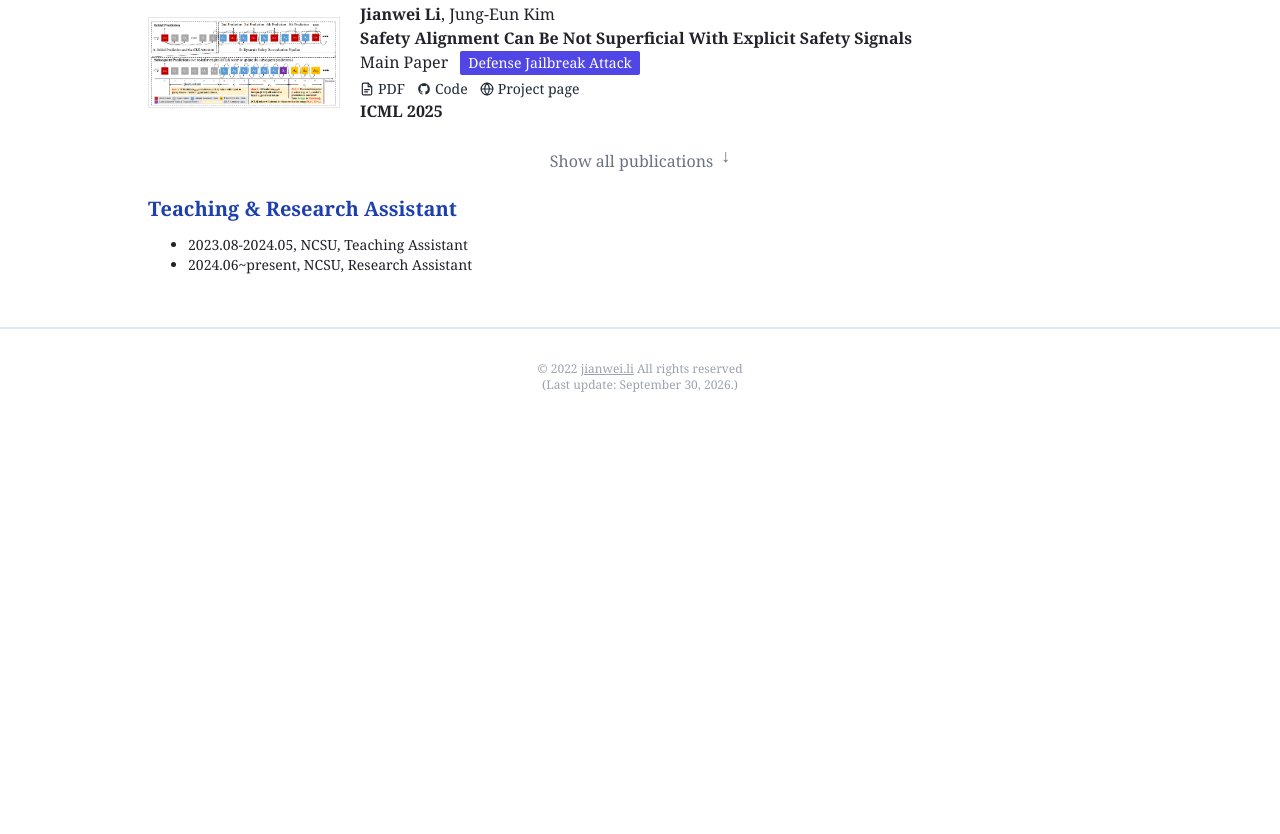
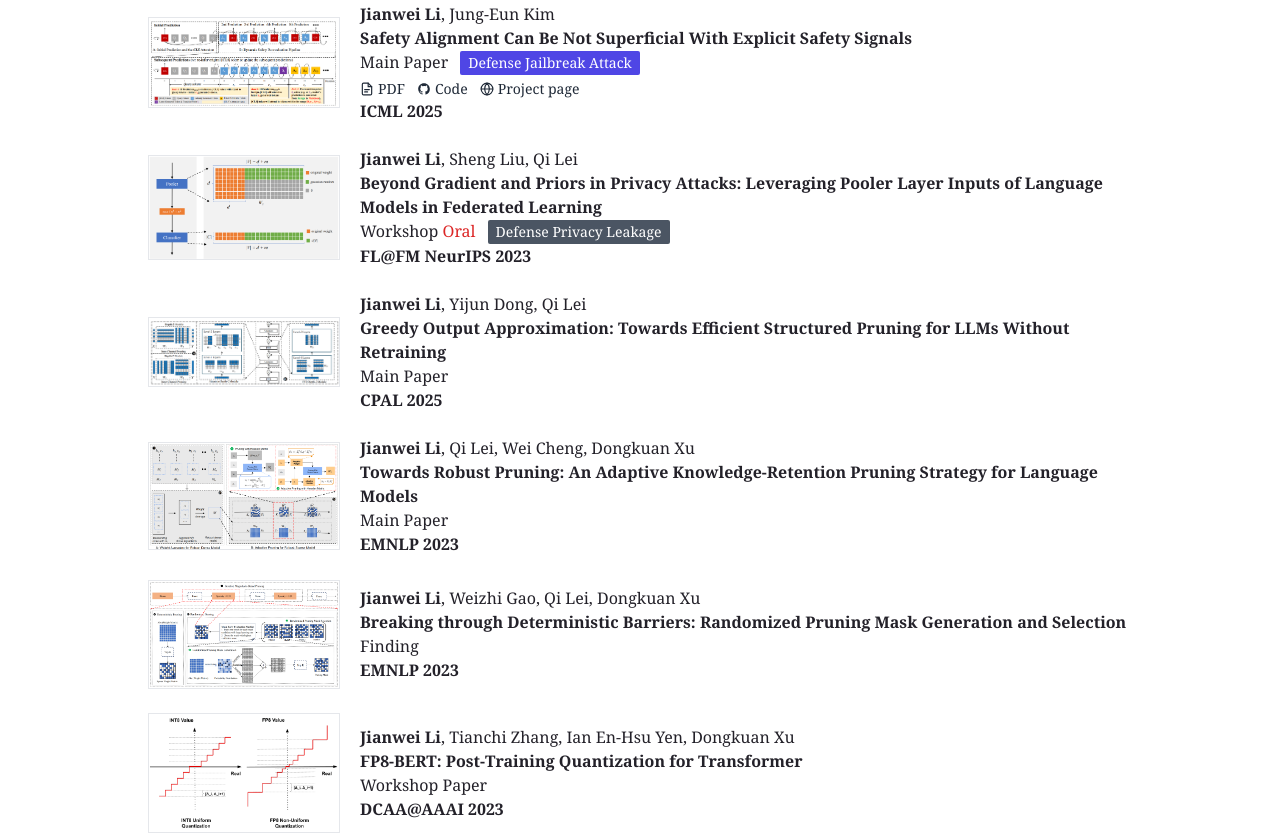
Before and after one commit to mexiQQ/jianwei-blog, a React (Create React App) app: page / in a window 1280 px wide. Shown: the part 3100-3934 px from the top of the page. Before the commit the page ends 3525 px from the top, so only its background shows below. Built offline with nearby package versions, Linux system fonts and the light colour scheme.

Commit message:
Show all publications by default

```diff
--- a/src/components/Publications.js
+++ b/src/components/Publications.js
@@ -15,7 +15,6 @@ import {
   backdoor,
   secreat
 } from "../assets/index"; // 路径根据实际调整
-import { useState } from "react";
 import { PaperLinks } from "./PaperLinks";
 import nullSpace from "../assets/null-space-projection.png";
 import quarantine from "../assets/expert-quarantine.png";
@@ -184,16 +183,12 @@ const publications = [
 ];
 
 const Publications = () => {
-  const [showAll, setShowAll] = useState(false);
-
-  const displayedPubs = showAll ? publications : publications.slice(0, 6);
-
   return (
     <div id="publications" className="scroll-mt-20 mt-10">
-      <div className="text-blue-800 text-xl font-bold mb-2">{showAll ? "Publications" : "Selected Publications"}</div>
+      <div className="text-blue-800 text-xl font-bold mb-2">Publications</div>
       {/* 内容部分 */}
       <div id="publication-list">
-        {displayedPubs.map((pub) => (
+        {publications.map((pub) => (
           <div key={pub.title} id={pub.id} className="py-3 scroll-mt-20">
             <div className="md:flex md:flex-row flex-wrap items-center">
               <div className="md:w-48 md:flex-shrink-0">
@@ -221,28 +216,6 @@ const Publications = () => {
 
       </div>
 
-      {/* 按钮 */}
-      <div className="flex justify-center mt-3">
-        <button
-          type="button"
-          aria-expanded={showAll}
-          aria-controls="publication-list"
-          onClick={() => setShowAll(!showAll)}
-          className="flex items-center gap-2 text-gray-500 font-medium hover:text-blue-900 transition"
-        >
-          {showAll ? (
-            <>
-              Hide publications
-              <span className="text-lg">↑</span>
-            </>
-          ) : (
-            <>
-              Show all publications
-              <span className="text-lg animate-bounce">↓</span>
-            </>
-          )}
-        </button>
-      </div>
     </div>
   );
 };
```
